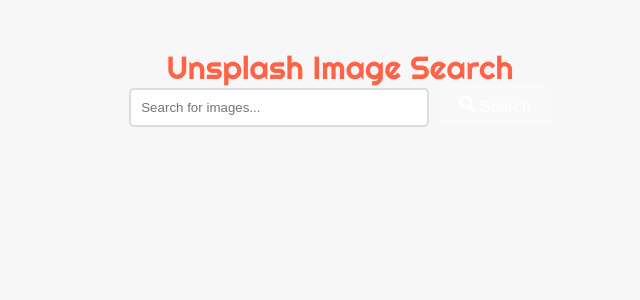
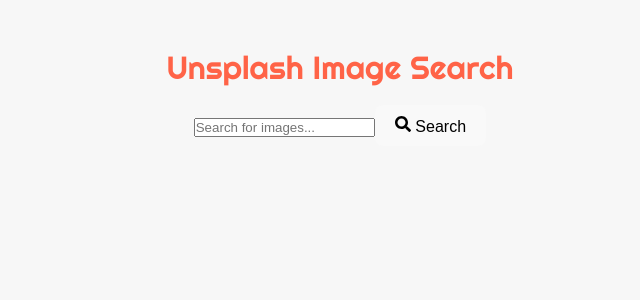
Before and after one commit to CodeLikeAGirl29/unsplash-react, a React (Vite) app: page / in a window 1280 px wide. Shown: the top 300 px of the page, without its empty margins (300-940 px from the left). Built offline with nearby package versions, Linux system fonts and the light colour scheme; a web font is replaced by a local one.

Commit message:
Update App.css

```diff
--- a/src/App.css
+++ b/src/App.css
@@ -14,44 +14,39 @@
      display: flex;
      flex-direction: column;
 }
-
  .app {
      text-align: center;
      padding: 20px;
      align-items: center;
 }
-
  h1 {
      font-family: "Righteous", cursive;
-}
-
-form {
      margin-bottom: 20px;
 }
-
-input {
-  width: 300px;
-  padding: 10px;
-  border: 2px solid #ddd;
+ form {
+     width: 100%;
+     position: relative;
+}
+ .input {
+     float: left;
+     width: 100%;
+     border: 3px solid #00B4CC;
+     padding: 5px;
+     height: 20px;
      border-radius: 5px;
+     outline: none;
+     color: #9DBFAF;
 }
-
-button {
-  padding: 10px 15px;
-  border: none;
-  background-color: #008CBA;
-  color: white;
-  cursor: pointer;
-  border-radius: 5px;
-  margin-left: 10px;
+ .input:focus {
+     color: #00B4CC;
 }
-
  .image-grid {
      display: grid;
-  grid-template-columns: repeat(auto-fill, minmax(200px, 1fr));
-  grid-gap: 10px;
+     grid-gap: 5px;
+     grid-template-columns: repeat(auto-fit, minmax(100px, 1fr));
+     grid-auto-rows: 75px;
+     grid-auto-flow: dense;
 }
-
  .image-item img {
      width: 100%;
      height: auto;
@@ -59,3 +54,34 @@
      background-position: center;
      border-radius: 10px;
 }
+ .form-container {
+     width: 490px;
+     display: block;
+     margin: 0 auto;
+}
+ input.input {
+     margin: 0 auto;
+     width: 100%;
+     height: 45px;
+     padding: 0 20px;
+     font-size: 1rem;
+     border: 1px solid #D0CFCE;
+     outline: none;
+}
+ input.input:focus {
+     border: 1px solid #008ABF;
+     transition: 0.35s ease;
+     color: #008ABF;
+}
+ input.input:focus::-webkit-input-placeholder {
+     transition: opacity 0.45s ease;
+     opacity: 0;
+}
+ input.input:focus::-moz-placeholder {
+     transition: opacity 0.45s ease;
+     opacity: 0;
+}
+ input.input:focus:-ms-placeholder {
+     transition: opacity 0.45s ease;
+     opacity: 0;
+}
```
Lines whose indentation alone changed are shown as unchanged.
